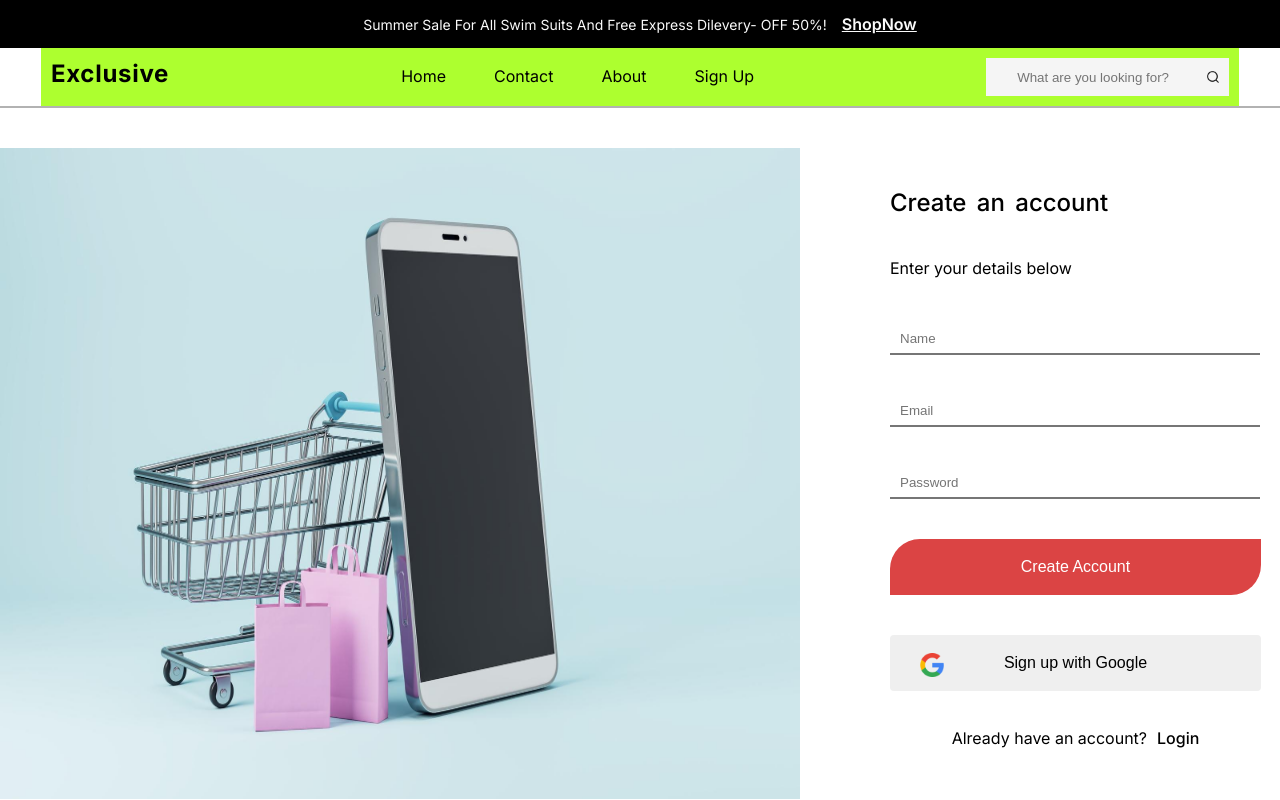
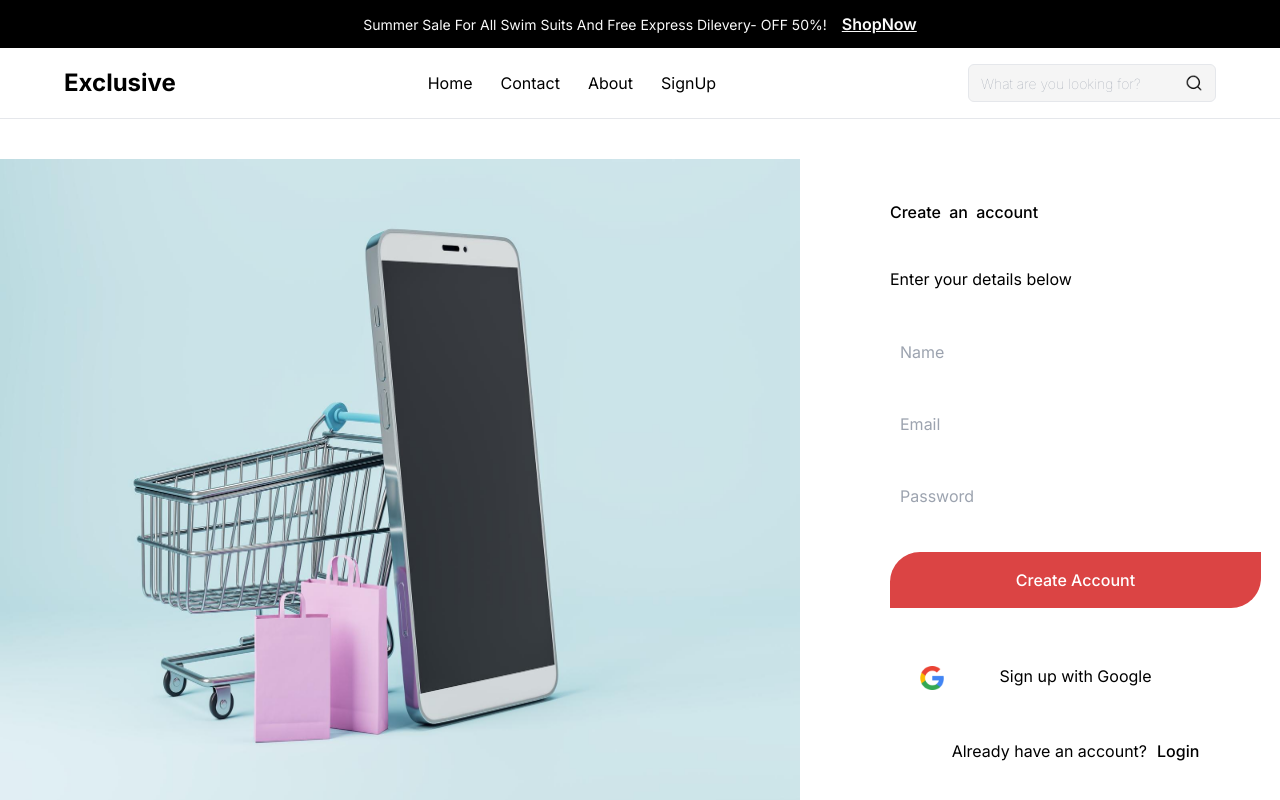
Before and after one commit to Awwal123/Ecommerce-App, a React (Create React App) app: page / in a window 1280 px wide. Shown: the top 800 px of the page. Built offline with nearby package versions, Linux system fonts and the light colour scheme.

Commit message:
Happy new year

```diff
--- a/package.json
+++ b/package.json
@@ -53,6 +53,9 @@
     ]
   },
   "devDependencies": {
-    "@types/firebase": "^3.2.3"
+    "@types/firebase": "^3.2.3",
+    "autoprefixer": "^10.4.20",
+    "postcss": "^8.4.49",
+    "tailwindcss": "^3.4.17"
   }
 }
--- /dev/null
+++ b/postcss.config.js
@@ -0,0 +1,6 @@
+module.exports = {
+  plugins: {
+    tailwindcss: {},
+    autoprefixer: {},
+  },
+}
--- a/src/App.js
+++ b/src/App.js
@@ -16,6 +16,7 @@ import { CartProvider } from "./components/CartContext";
 import { NotFound } from "./components/NotFound";
 import { Fade } from "react-awesome-reveal";
 import { AboutUs } from "./components/AboutUs";
+import "./components/styles.css";
 
 function App() {
   return (
--- a/src/components/Login.tsx
+++ b/src/components/Login.tsx
@@ -1,6 +1,6 @@
 import React, { useState } from "react";
 import { Header } from "./Header";
-import Navbar from "./Navbar";
+import { Navbar} from "./Navbar";
 import { Footer } from "./Footer";
 import { auth, googleProvider } from "./config/firebase";
 import { db } from "./config/firebase"; // Firestore configuration
--- a/src/components/Navbar.tsx
+++ b/src/components/Navbar.tsx
@@ -1,53 +1,76 @@
-import React, { useState } from "react";
-import "./styles.css";
+import { useState } from "react";
+// import Magnify from "";
+// import Hamburger from "../images/hamburger.png";
+// import Closebtn from "../assets/images/hamburger.png";
 
-const Navbar: React.FC = () => {
-  const [isOpen, setIsOpen] = useState(false);
+export const Navbar = () => {
+  const [isNavOpen, setIsNavOpen] = useState(false);
+  const toggleNavbar = () => {
+    setIsNavOpen(!isNavOpen);
+  };
 
-  // toggle nav open/close state
-  const toggleNavbar = () => setIsOpen(!isOpen);
-
-  // close the navbar if clicked on overlay
-  const closeNavBar = () => setIsOpen(false);
   return (
-    <>
-      <div className="navbar-container">
-        <div className="nav-alignment">
-          <div className="adjustment">
+    <div>
+      <div className="bg-white w-full flex justify-between items-center px-5 py-3 md:py-4 md:px-16 relative">
+        <div
+          className={`fixed inset-0 bg-[#00000080] z-10 ${
+            isNavOpen ? "block" : "hidden"
+          }`}
+          onClick={() => setIsNavOpen(false)}
+        ></div>
+        {/* <img src="./i" alt="" /> */}
+        <div className="flex justify-between items-center w-full md:w-auto">
+          <h1 className="font-bold text-2xl">Exclusive</h1>
           <img
+            src={isNavOpen ? "./images/Cancel.png" : "./images/hamburger.png"}
+            className="w-10 block md:hidden h-10 cursor-pointer"
             onClick={toggleNavbar}
-              className="toggle-btn"
-              src="/images/hamburger.png"
-              alt="toogle-btn"
           />
-            <h2 className="logo" style={{ display: isOpen ? "none" : "" }}>
-              Exclusive
-            </h2>
-          </div>
-          <div className={`nav-links-container ${isOpen ? "open" : ""}`}>
-            <p className="overlay-close-btn" onClick={closeNavBar}>
-              x
-            </p>
-            {/* <h2 className="logo2">Exclusive</h2> */}
-            <ul className="nav-test">Home</ul>
-            <ul className="nav-test">Contact</ul>
-            <ul className="nav-test">About</ul>
-            <ul className="nav-test">Sign Up</ul>
         </div>
 
-          <div className="nav-input-box-container1">
+        <div className="hidden md:flex justify-between gap-7">
+          <p className="text-base font-normal cursor-pointer hover:text-gray-400">
+            Home
+          </p>
+          <p className="text-base font-normal cursor-pointer hover:text-gray-400">
+            Contact
+          </p>
+          <p className="text-base font-normal cursor-pointer hover:text-gray-400">
+            About
+          </p>
+          <p className="text-base font-normal cursor-pointer hover:text-gray-400">
+            SignUp
+          </p>
+        </div>
+
+        <div className="relative hidden md:inline-block">
           <input
-              className="nav-input-box1"
             type="text"
+            className="border active:border-gray-200 w-[248px] h-[38px] font-thin px-3 rounded-md text-sm bg-[#F5F5F5] pr-10"
             placeholder="What are you looking for?"
           />
-            <img className="nav-magnify1" src="./images/Magnify.png" alt="" />
+          <img
+            src="./images/Magnify.png"
+            alt="magnify"
+            className="absolute right-3 top-1/2 transform -translate-y-1/2 w-5 h-5"
+          />
+        </div>
+
+        {/* Navbar for small screens */}
+        <div
+          className={`fixed top-0 left-0 w-full bg-gray-500 z-20 h-1/2 transform transition-transform ${
+            isNavOpen ? "translate-y-0" : "-translate-y-full"
+          }`}
+        >
+          <div className="flex flex-col items-center justify-center h-full">
+            <p className="text-white text-lg py-2">Home</p>
+            <p className="text-white text-lg py-2">Contact</p>
+            <p className="text-white text-lg py-2">About</p>
+            <p className="text-white text-lg py-2">SignUp</p>
           </div>
         </div>
       </div>
-      {isOpen && <div className="overlay" onClick={closeNavBar}></div>}
-      <hr className="nav-horizontal-line" />
-    </>
+      <hr className="w-full border-1 border-gray-200" />
+    </div>
   );
 };
-export default Navbar;
--- a/src/components/SignUp.tsx
+++ b/src/components/SignUp.tsx
@@ -1,6 +1,6 @@
 import React from "react";
 import { Header } from "./Header";
-import Navbar from "./Navbar";
+import {Navbar} from "./Navbar";
 import { HeroSection } from "./HeroSection";
 import { Footer } from "./Footer";
 import "./styles.css";
--- a/src/components/styles.css
+++ b/src/components/styles.css
@@ -1,3 +1,7 @@
+@tailwind base;
+@tailwind components;
+@tailwind utilities;
+
 * {
   margin: 0;
   padding: 0;
@@ -1660,7 +1664,7 @@ body {
   .sign-up-form-container {
     display: flex;
     padding-top: 30px;
-    background-color: red;
+    /* background-color: red; */
     flex-direction: column;
     justify-content: center;
     align-items: center;
--- /dev/null
+++ b/tailwind.config.js
@@ -0,0 +1,10 @@
+/** @type {import('tailwindcss').Config} */
+module.exports = {
+  content: [
+    "./src/**/*.{html,js,ts,jsx,tsx}",
+  ],
+  theme: {
+    extend: {},
+  },
+  plugins: [],
+};
```
Also changed, not shown: 1 other file (tests, documents, lock files or other folders). Lines whose indentation alone changed are shown as unchanged.
